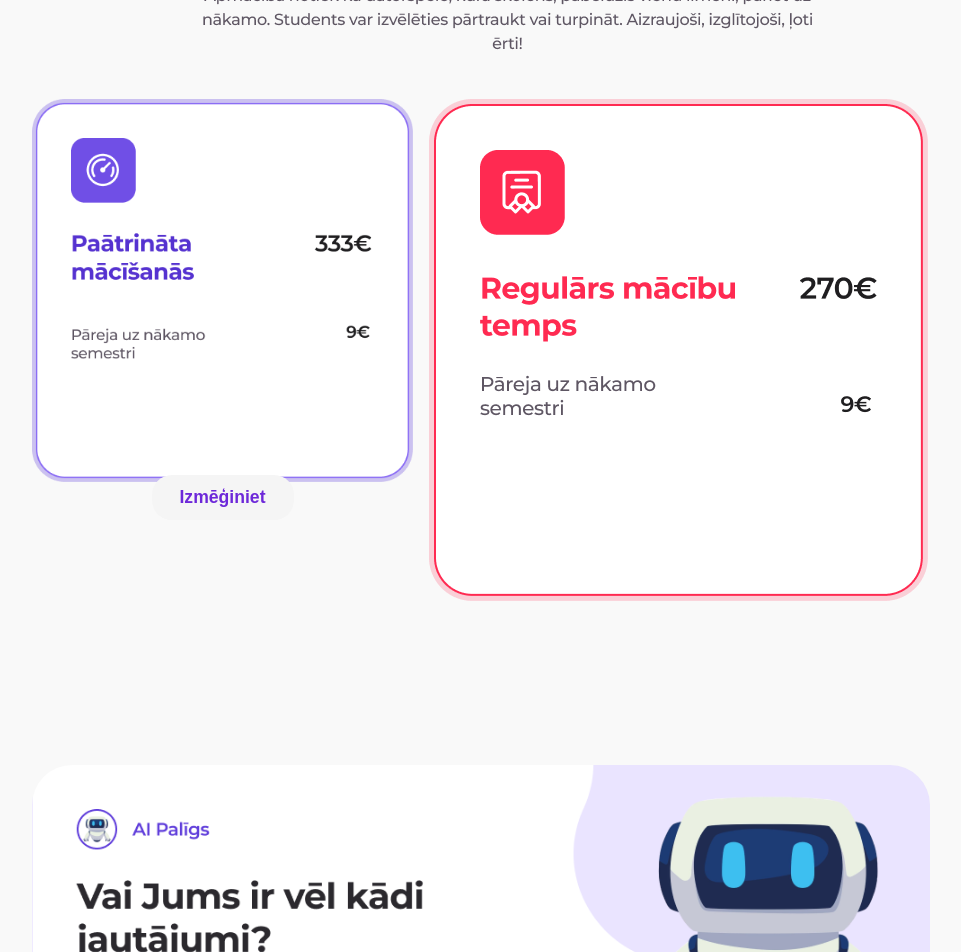
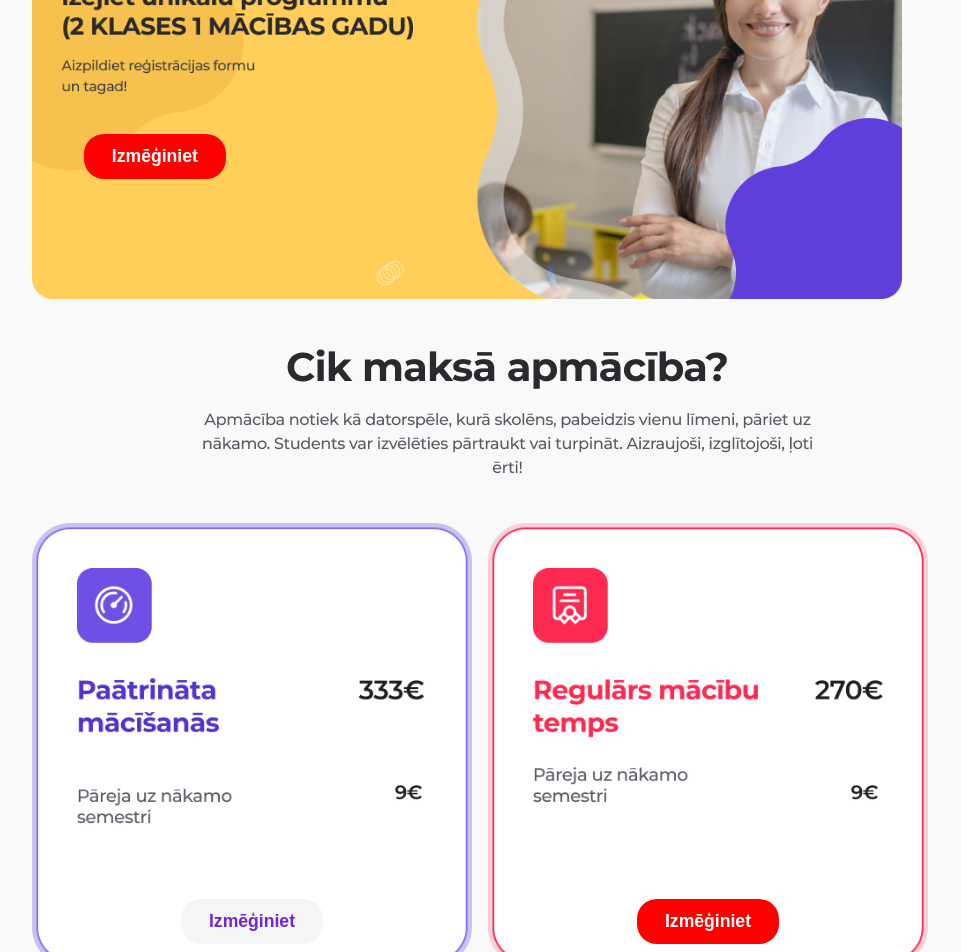
Before and after one commit to Fek1r/OnlineScool, a React (Create React App) app: page /pay in a window 1280 px wide. Shown: the part 180-1132 px from the top of the page, without its empty margins (160-1121 px from the left). Built offline with nearby package versions, Linux system fonts and the light colour scheme.

Commit message:
Create Sale Conteiner on Pay sales

```diff
--- a/src/pages/Pay/Pay.css
+++ b/src/pages/Pay/Pay.css
@@ -4,7 +4,44 @@
     background-color: #f9f9f9;
   }
 
+
+  .sale-section {
+    width: 80%;
+    margin-left: 15%;
+    position: relative; /* для абсолютного позиционирования кнопки */
+    display: inline-block;
+  }
+
+  .sale-section img {
+    display: block;
+    width: 85%;
+    height: auto;
+    border-radius: 10px;
+  }
+
+  .sale-button {
+    position: absolute;
+    bottom: 15vh; /* теперь кнопка внутри картинки */
+    left: 12%;
+    transform: translateX(-50%);
+    background-color: red;
+    color: white;
+    border: none;
+    border-radius: 20px;
+    padding: 12px 28px;
+    font-size: 1.1rem;
+    font-weight: 600;
+    cursor: pointer;
+    transition: background 0.3s;
+  }
+
+  .sale-button:hover {
+    background-color: #e4e4e4;
+  }
+
+
 .price-text{
+    margin-top:5vh;
     margin-left:28%;
 }
 
@@ -49,6 +86,39 @@
 
   .price-button-blue:hover {
     background-color: #e4e4e4;
+  }
+
+
+  .price-red {
+    position: relative; /* нужно для абсолютного позиционирования внутри */
+    display: inline-block;
+  }
+
+  .price-red img {
+    display: block;
+    width: 100%; /* адаптивно */
+    height: auto;
+    border-radius: 10px; /* опционально, если нужно скругление */
+  }
+
+  .price-button-red {
+    position: absolute;
+    bottom: -12vh !important; /* отступ от низа картинки */
+    left: 50%;
+    transform: translateX(-50%);
+    background-color: red;
+    color: white;
+    border: none;
+    border-radius: 20px;
+    padding: 12px 28px;
+    font-size: 1.1rem;
+    font-weight: 600;
+    cursor: pointer;
+    transition: background 0.3s;
+  }
+
+  .price-button-red:hover {
+    background-color: solid red;
   }
 
 
--- a/src/pages/Pay/Pay.jsx
+++ b/src/pages/Pay/Pay.jsx
@@ -4,6 +4,12 @@ import './Pay.css';
 const Pay = () => {
   return (
     <div className="pay">
+      <section className = "sale">
+        <div className = "sale-section">
+            <img src="/img_pay/sale.png" alt="sale" />
+            <button className="sale-button"> Izmēģiniet</button>
+        </div>
+      </section>
 
       <section className = "price">
         <div className = "price-text">
@@ -14,8 +20,9 @@ const Pay = () => {
             <img src="/img_pay/CenaBlue.png" alt="Blue Price" />
             <button className="price-button-blue"> Izmēģiniet</button>
         </div>
-        <div className = "price-re">
+        <div className = "price-red">
           <img src = "/img_pay/CenaRed.png" alt = "Red Price"/>
+          <button className="price-button-red"> Izmēģiniet</button>
         </div>
        </div>
       </section>
```
Also changed, not shown: public/img_pay/sale.png (added).
